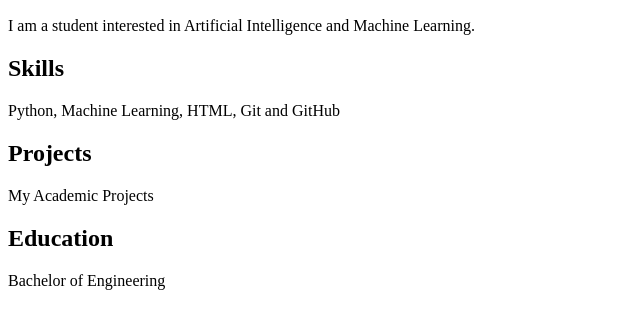
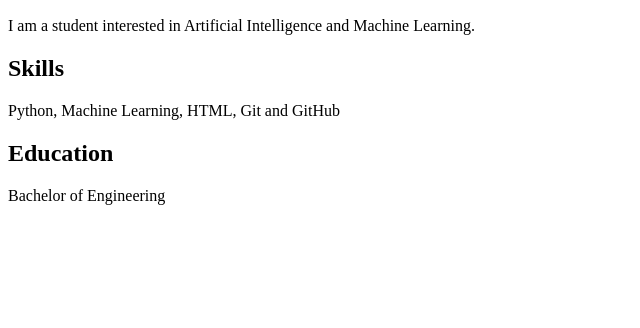
Before and after one commit to vgpallavi231205-hash/portfolio-website1, a plain HTML site: page index.html in a window 1280 px wide. Shown: the part 96-424 px from the top of the page, without its empty margins (0-640 px from the left). Drawn offline with Linux system fonts and the light colour scheme.

Commit message:
Update index.html

```diff
--- a/index.html
+++ b/index.html
@@ -10,8 +10,7 @@
     <h2>Skills</h2>
     <p>Python, Machine Learning, HTML, Git and GitHub</p>
 
-    <h2>Projects</h2>
-    <p>My Academic Projects</p>
+
 
     <h2>Education</h2>
     <p>Bachelor of Engineering</p
```
